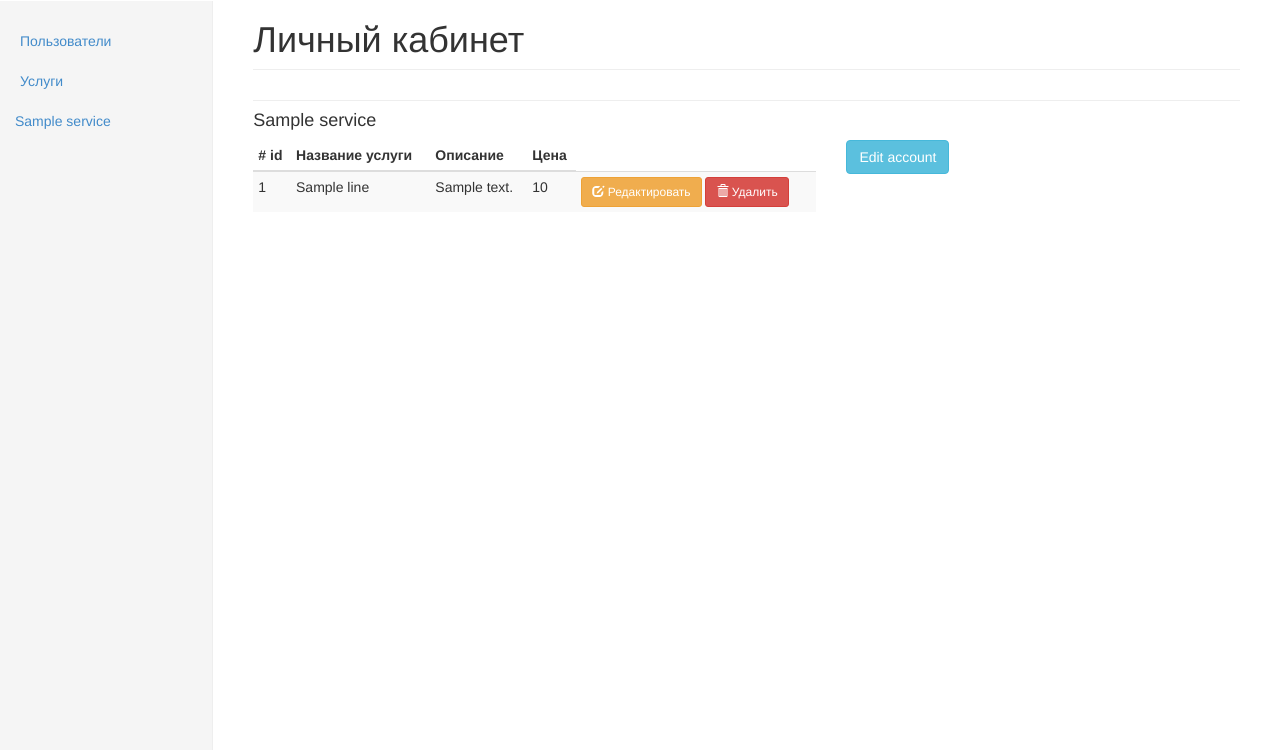
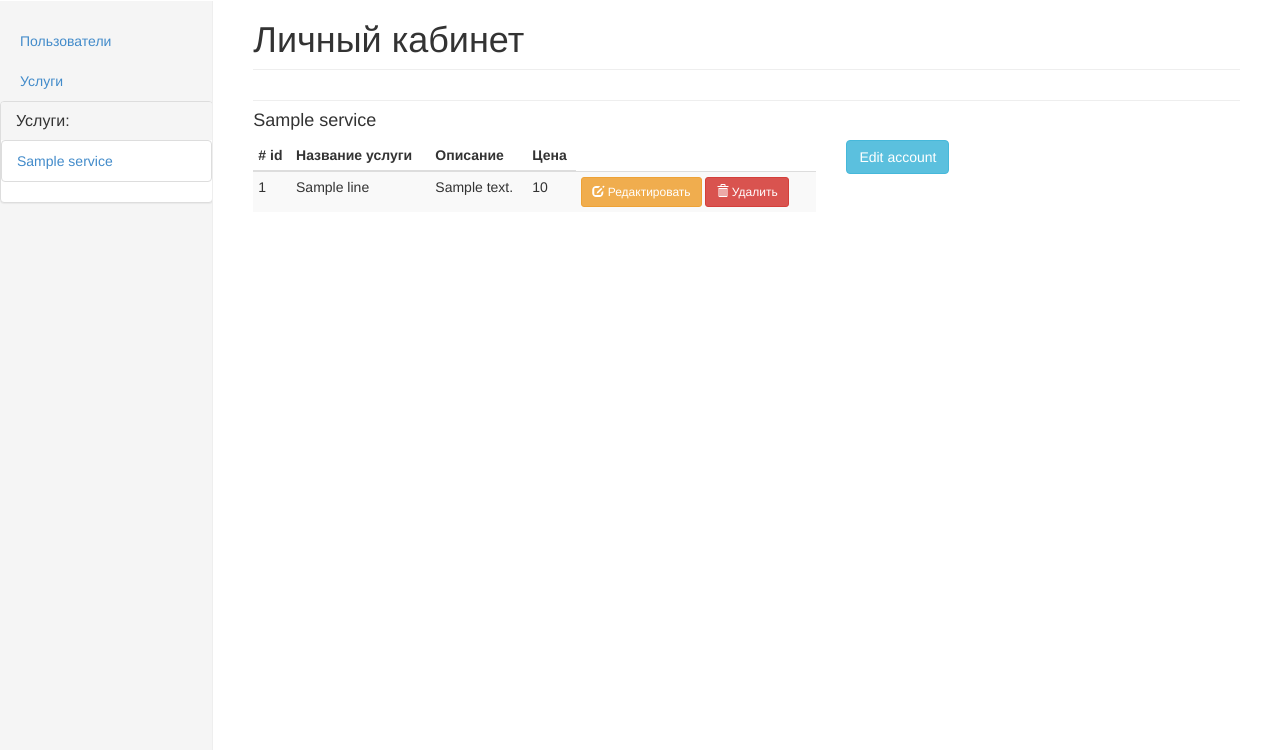
Before and after one commit to valumar/GB_Python_Django_project, a Django app: template templates/myadmin/service_detail.html in a window 1280 px wide. Shown: the part 50-800 px from the top of the page. Run offline with Django 3.2, Linux system fonts and the light colour scheme; the template is opened without the code that fills it: most values are stand-ins (such as "Sample title", 1, 10 or a date in 2020); some libraries are stand-ins or nearby versions.

Commit message:
Working with Service details admin view

```diff
--- a/admin_app/urls.py
+++ b/admin_app/urls.py
@@ -17,6 +17,6 @@ urlpatterns += [
 ]
 
 urlpatterns += [
-    url(r'(?P<pk>[0-9]+)/$', views.admin_service_detail, name='admin_service_detail'),
+    url(r'^services/(?P<pk>[0-9]+)/$', views.admin_service_detail, name='admin_service_detail'),
 
 ]
--- a/admin_app/views.py
+++ b/admin_app/views.py
@@ -151,7 +151,7 @@ def admin_service_detail(request, pk):
     services_form.fields['category'].widget.attrs['disabled'] = True
     return render(request,
                   'myadmin/service_detail.html',
-                  {'nbar': '',
+                  {'nbar': pk,
                    'service': service,
                    'services_list': services_list,
                    'services': services,
--- a/templates/myadmin/_base.html
+++ b/templates/myadmin/_base.html
@@ -36,7 +36,8 @@
 <nav class="navbar navbar-inverse navbar-fixed-top">
     <div class="container-fluid">
         <div class="navbar-header">
-          <button type="button" class="navbar-toggle collapsed" data-toggle="collapse" data-target="#navbar" aria-expanded="false" aria-controls="navbar">
+            <button type="button" class="navbar-toggle collapsed" data-toggle="collapse"
+                    data-target="#navbar" aria-expanded="false" aria-controls="navbar">
                 <span class="sr-only">Toggle navigation</span>
                 <span class="icon-bar"></span>
                 <span class="icon-bar"></span>
@@ -62,19 +63,36 @@
     <div class="row">
         <div class="col-sm-3 col-md-2 sidebar">
             <ul class="nav nav-sidebar">
-            <li class="{% if nbar == 'admin_home' %}active{% endif %}"><a href="/my_admin/">Пользователи <span class="sr-only">(current)</span></a></li>
-            <li class="{% if nbar == 'admin_services' %}active{% endif %}"><a href="/my_admin/services/">Услуги</a></li>
-            <ul class="nav nav-second-level collapse in" aria-expanded="true" style>
+                <li class="{% if nbar == 'admin_home' %}active{% endif %}"><a href="/my_admin/">Пользователи
+                    <span class="sr-only">(current)</span></a></li>
+                <li class="{% if nbar == 'admin_services' %}active{% endif %}"><a href="/my_admin/services/">Услуги</a>
+                </li>
+                <div class="panel-group">
+                    <div class="panel panel-default">
+                        <div class="panel-heading">
+                            <h4 class="panel-title">
+                                Услуги:
+                            </h4>
+                        </div>
+                        <div>
+                            <ul class="list-group">
                                 {% for service in services %}
-                            <li><a href="{% url 'admin_service_detail' pk=service.id  %}">{{ service.name }}</a></li>
+                                    <a href="{% url 'admin_service_detail' pk=service.id %}">
+                                        <li class="{% if service.pk|slugify in request.path %}active{% endif %} list-group-item">
+                                            {{ service.name }}
+                                        </li>
+                                    </a>
                                 {% endfor %}
-{#            <li><a href="#">Analytics</a></li>#}
-{#            <li><a href="#">Export</a></li>#}
+                            </ul>
+                            </li>
+                        </div>
+                    </div>
+                </div>
             </ul>
         </div>
         <div class="col-sm-9 col-sm-offset-3 col-md-10 col-md-offset-2 main">
             <h1 class="page-header">Личный кабинет</h1>
-          <h2 class="sub-header"> </h2>
+            <h2 class="sub-header"></h2>
             {% block content %}
             {% endblock %}
         </div>
--- a/templates/myadmin/service_detail.html
+++ b/templates/myadmin/service_detail.html
@@ -14,3 +14,7 @@
     </div>
 
 {% endblock %}
+{% block js %}
+    {{   block.super }}
+        <script src="/static/js/create_service_detail.js"></script>
+{% endblock %}
```
Lines whose indentation alone changed are shown as unchanged.
